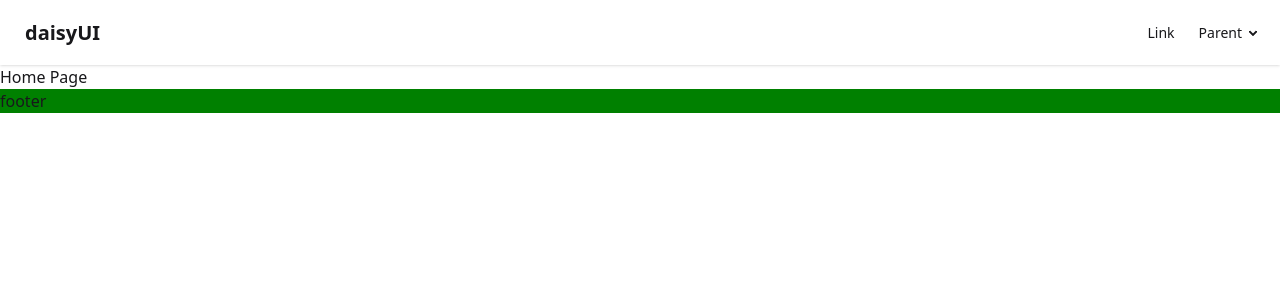
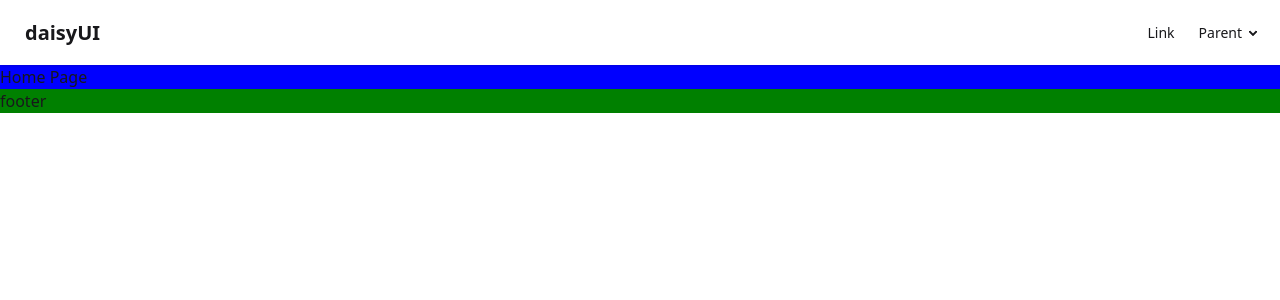
Before and after one commit to larsbeckdev/demo-bestell-app, a Vue app: page / in a window 1280 px wide. Shown: the top 300 px of the page. Built offline with nearby package versions, Linux system fonts and the light colour scheme.

Commit message:
Wrap router-view in semantic main and inner div elements

```diff
--- a/src/layouts/components/Main.vue
+++ b/src/layouts/components/Main.vue
@@ -1,7 +1,11 @@
 <script setup></script>
 
 <template>
-  <router-view></router-view>
+  <main class="main">
+    <div class="main-inner">
+      <router-view></router-view>
+    </div>
+  </main>
 </template>
 
 <style scoped></style>
```
